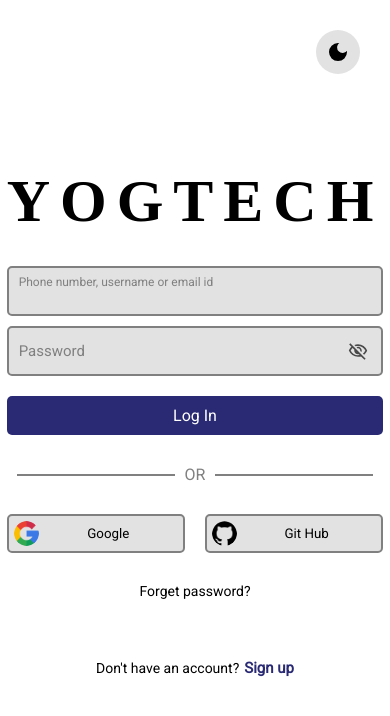
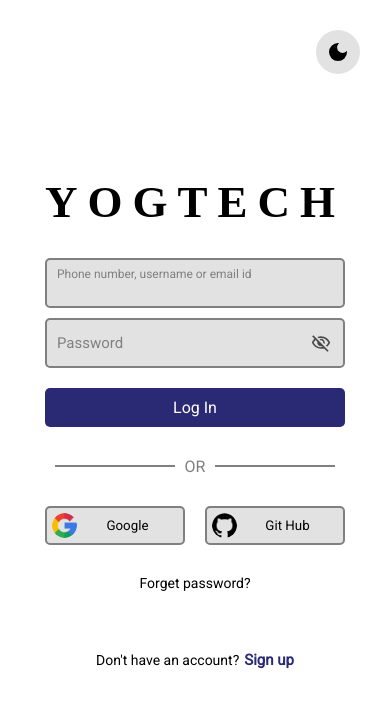
Before and after one commit to yogeshshimpi/Yogtech, a React (Vite) app in the folder frontend/: page / in a window 390 px wide. Shown: the top 716 px of the page. Built offline with nearby package versions, Linux system fonts and the light colour scheme; no server answers; a web font is replaced by a local one.

Commit message:
fixed bugs

```diff
--- a/frontend/src/Sign_in/style.module.css
+++ b/frontend/src/Sign_in/style.module.css
@@ -313,3 +313,14 @@
     width: 100%;
   }
 }
+
+@media (max-width: 400px) {
+    .app_name{
+         font-size: 45px;
+    }
+}
+@media (max-width: 330px) {
+    .app_name{
+         font-size: 40px;
+    }
+}
```
